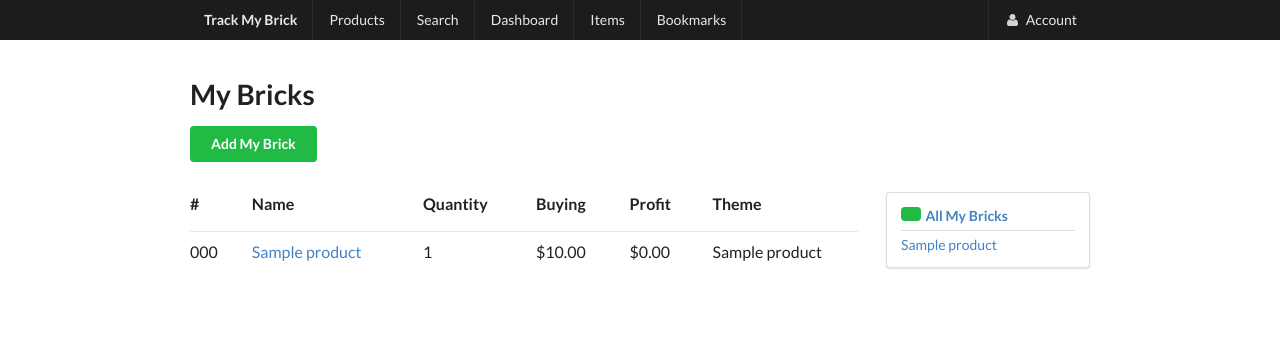
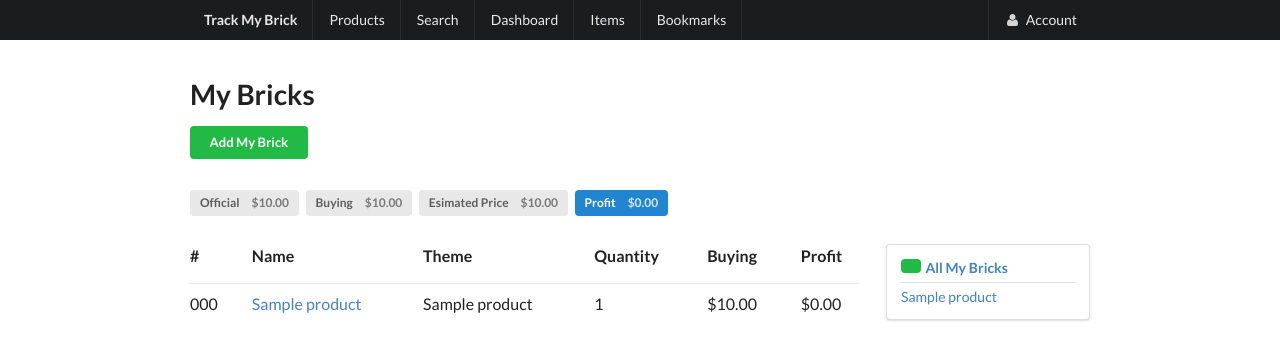
Before and after one commit to 0hoo/brick, a Django app: page /items/ in a window 1280 px wide. Shown: the top 360 px of the page. Run offline with Django 3.2, Linux system fonts and the light colour scheme; a user stored in the database is signed in; tables that the repository leaves empty hold one stand-in row (values such as "Sample post").

Commit message:
아이템에 스탯표시, 테마별

```diff
--- a/bricksite/items/views.py
+++ b/bricksite/items/views.py
@@ -23,6 +23,26 @@ class ItemListView(LoginRequiredMixin, ListView):
         queryset = queryset.filter(user=self.request.user)
         theme_title = self.kwargs.get('theme_title', None)
         return queryset.filter(product__theme_title=theme_title) if theme_title else queryset
+
+    def get_context_data(self, **kwargs):
+        context = super(ItemListView, self).get_context_data(**kwargs)
+        items = context['items']
+        buying_price = 0
+        estimated_price = 0
+        profit = 0
+        official_price = 0
+        for item in items:
+            buying_price += float(item.total_buying_price or 0)
+            estimated_price += item.total_estimated
+            profit += item.estimated_profit
+            official_price += float(item.product.official_price * item.quantity)
+        context.update({
+            'buying_price': buying_price,
+            'estimated_price': estimated_price,
+            'profit': profit,
+            'official_price': official_price,
+        })
+        return context
 
 
 class ItemDetailView(LoginRequiredMixin, DetailView):
--- a/bricksite/templates/items/detail.html
+++ b/bricksite/templates/items/detail.html
@@ -25,6 +25,10 @@ showLineChartC3('#chart-profit', [
 <div class="ui breadcrumb">
   <a href="{% url 'items:list' %}" class="section">Items</a>
   <div class="divider"> / </div>
+    {% if item.product.theme_title %}
+        <a href="{% url 'items:list_by_theme' item.product.theme_title %}" class="section">{{ item.product.theme_title }}</a>
+        <div class="divider"> / </div>
+    {% endif %}
   <div class="active section">{{ item.product.product_code }}</div>
 </div>
 <h1 class="ui header">{{ item.product.title }}
--- a/bricksite/templates/items/list.html
+++ b/bricksite/templates/items/list.html
@@ -4,19 +4,36 @@
 
 {% block content %}
 <h1 class="ui header">My Bricks</h1>
-<a class="ui green button" href="{% url 'products:search' %}">Add My Brick</a>
+<a class="ui green button small" href="{% url 'products:search' %}">Add My Brick</a>
 <div class="ui divider hidden"></div>
 <div class="ui grid">
+    <div class="row">
+        <div class="twelve wide column">
+            <div class="ui label">
+                Official<div class="detail">{{ official_price|floatformat:2|intcomma|price_no_data:"" }}</div>
+            </div>
+            <div class="ui label">
+                Buying<div class="detail">{{ buying_price|floatformat:2|intcomma|price_no_data:"" }}</div>
+            </div>
+            <div class="ui label">
+                Esimated Price<div class="detail">{{ estimated_price|floatformat:2|intcomma|price_no_data:"" }}</div>
+            </div>
+            <div class="ui label blue">
+                Profit<div class="detail">{{ profit|floatformat:2|intcomma|price_no_data:"" }}</div>
+            </div>
+        </div>
+    </div>
+    <div class="row">
         <div class="twelve wide column">
             <table class="ui very basic compact table">
                 <thead>
                 <tr>
                     <th>#</th>
                     <th>Name </th>
+                    <th>Theme</th>
                     <th>Quantity</th>
                     <th>Buying</th>
                     <th>Profit</th>
-                <th>Theme</th>
                 </tr>
                 </thead>
                 <tbody>
@@ -24,10 +41,10 @@
                     <tr>
                         <td >{{ item.product.product_code }}</td>
                         <td><a href="{% url 'items:detail' item.id %}">{{ item.product.title }}</a></td>
+                        <td>{{ item.product.theme_title }}</td>
                         <td>{{ item.quantity }}</td>
                         <td>{{ item.buying_average_price|floatformat:2|intcomma|price_no_data:"" }}</td>
                         <td>{{ item.estimated_profit|floatformat:2|intcomma|price_no_data:"" }}</td>
-                    <td>{{ item.product.theme_title }}</td>
                     </tr>
                     {% endfor %}
                 </tbody>
@@ -41,6 +58,8 @@
                             <div class="header">
                                 {% if not theme_title %}<div class="ui green label"></div>{% endif %}
                                 <a href="{% url 'items:list' %}">All My Bricks</a>
+                            </div>
+                            <div class="content">
                             </div>
                         </div>
                     </div>
@@ -58,4 +77,5 @@
             </div>
         </div>
     </div>
+</div>
 {% endblock %}
--- a/bricksite/templates/products/list.html
+++ b/bricksite/templates/products/list.html
@@ -10,8 +10,9 @@
 <h1 class="ui header">All Registered Bricks in TrackMyBrick</h1>
 <p>There are <strong>{{ paginator.count }}</strong> bricks registered in TrackMyBrick.</p>
 {% endif %}
-<a class="ui green button" href="{% url 'products:search' %}">Add My Brick</a>
-<button class="ui gray button">Register Missing Bricks in TrackMyBrick</button>
+<a class="ui green small button" href="{% url 'products:search' %}">Add My Brick</a>
+<a class="ui yellow small button" href="{% url 'products:search' %}">Search Brick</a>
+<button class="ui gray small button">Register Missing Bricks in TrackMyBrick</button>
 <div class="ui divider hidden"></div>
 <div class="ui grid">
     <div class="twelve wide column">
```
Lines whose indentation alone changed are shown as unchanged.
